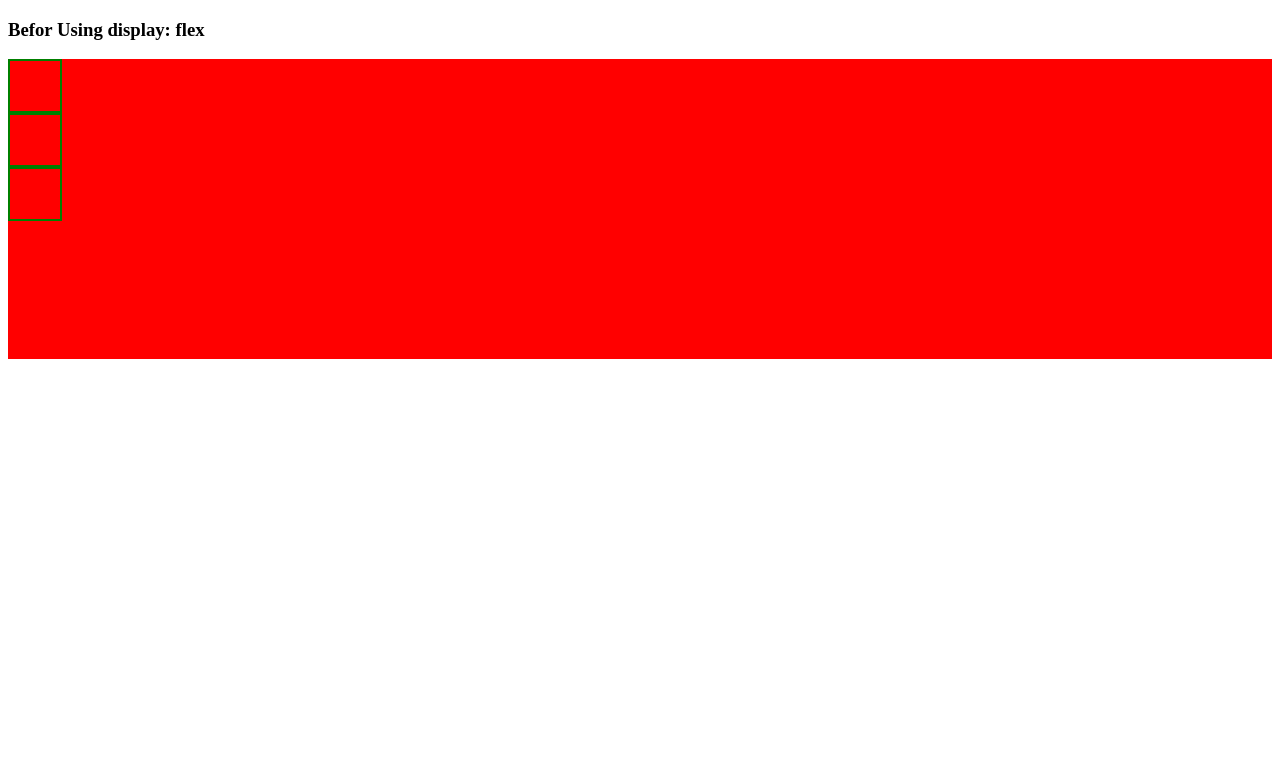
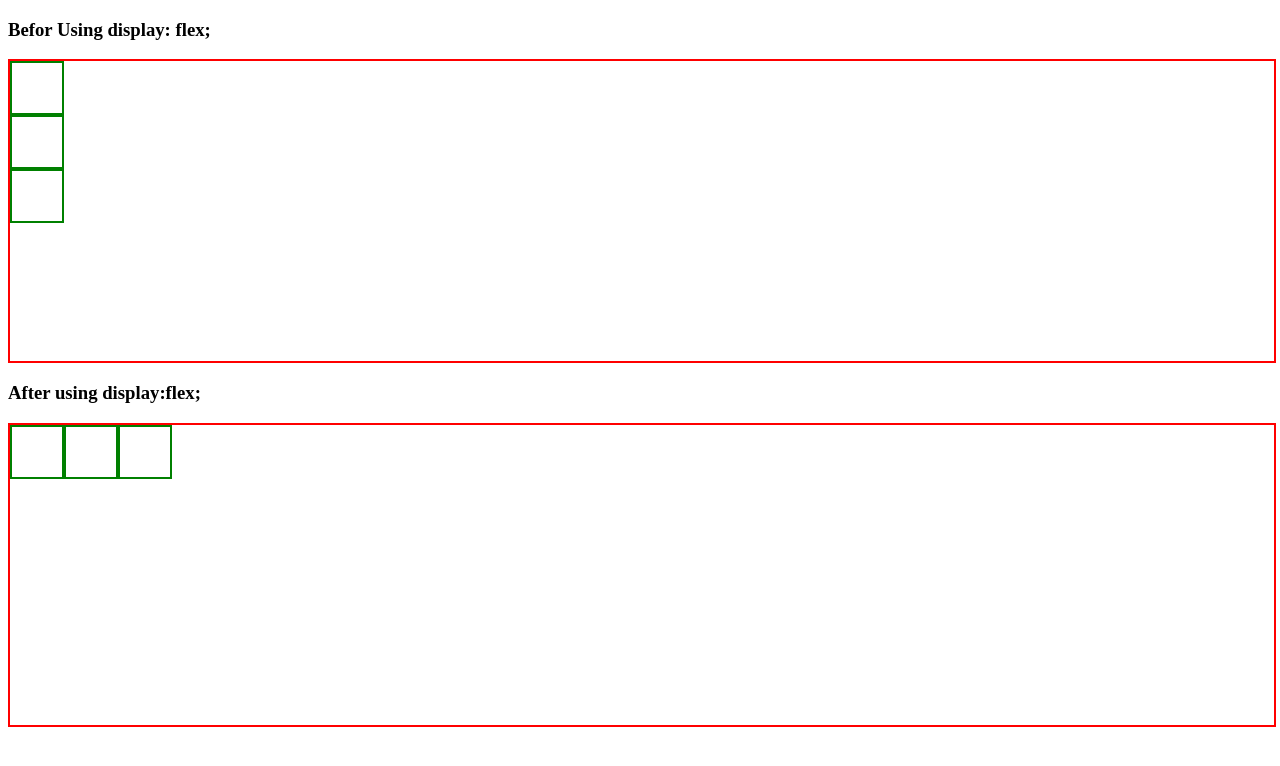
Before and after one commit to Fayjullahh/Practice_Project, a plain HTML site: page flexbox.html in a window 1280 px wide. Drawn offline with Linux system fonts and the light colour scheme.

Commit message:
After using flexbox

```diff
--- a/flexbox.html
+++ b/flexbox.html
@@ -6,7 +6,7 @@
     <title>Flexbox</title>
     <style>
         .container1{
-            background-color:red;
+            border:2px solid red;
             width:100%;
             height:300px;
         }
@@ -15,13 +15,25 @@
             height:50px;
             border:2px solid green;
         }
+        .container2{
+            border:2px solid red;
+            width:100%;
+            height:300px;
+            display:flex;
+        }
 
     </style>
 </head>
 <body>
     <!-- Making flexbox Using display:flex  -->
-    <h3>Befor Using display: flex</h3>
+    <h3>Befor Using display: flex;</h3>
     <div class="container1">
+        <div class="box"></div>
+        <div class="box"></div>
+        <div class="box"></div>
+    </div>
+    <h3>After using display:flex;</h3>
+    <div class="container2">
         <div class="box"></div>
         <div class="box"></div>
         <div class="box"></div>
```
